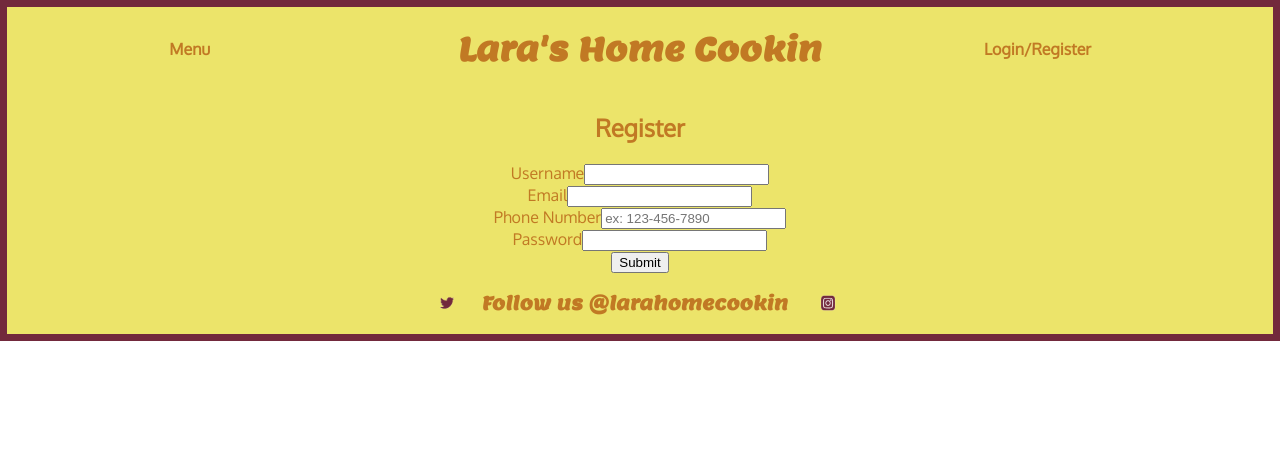
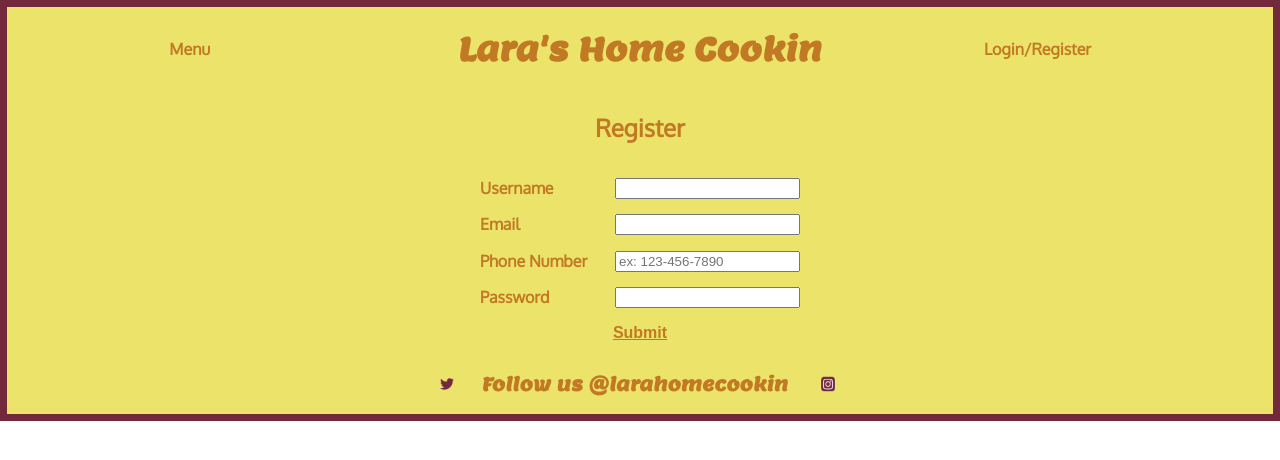
Before and after one commit to corysmith1522/home-cookin, a React (Create React App) app in the folder client/: page /register in a window 1280 px wide. Shown: the top 460 px of the page. Built offline with nearby package versions, Linux system fonts and the light colour scheme.

Commit message:
full register functionality

```diff
--- a/client/src/screens/Register.css
+++ b/client/src/screens/Register.css
@@ -0,0 +1,73 @@
+.Register {
+  display: flex;
+  justify-content: center;
+}
+
+.main-register-box {
+  display: flex;
+  flex-direction: column;
+}
+
+.register-username {
+  display: flex;
+  width: 25vw;
+  justify-content: space-between;
+  padding: 0.75vh 0;
+  margin-bottom: 1%;
+  margin-top: 3%;
+}
+
+.register-label-username {
+  font-weight: bold;
+}
+
+.register-email {
+  display: flex;
+  width: 25vw;
+  justify-content: space-between;
+  padding: 0.75vh 0;
+  margin-bottom: 1%;
+}
+
+.register-label-email {
+  font-weight: bold;
+}
+
+.register-phone-number {
+  display: flex;
+  width: 25vw;
+  justify-content: space-between;
+  padding: 0.75vh 0;
+  margin-bottom: 1%;
+}
+
+.register-label-phone-number {
+  font-weight: bold;
+}
+
+.register-password {
+  display: flex;
+  width: 25vw;
+  justify-content: space-between;
+  padding: 0.75vh 0;
+  margin-bottom: 3%;
+}
+
+.register-label-password {
+  font-weight: bold;
+
+}
+
+.register-submit {
+  display: flex;
+  width: fit-content;
+  border: none;
+  background-color: inherit;
+  cursor: pointer;
+  font-size: 100%;
+  text-decoration-line: underline;
+  color: #c17924;
+  font-weight: bold;
+  margin: 0 auto;
+  margin-bottom: 3%;
+}
--- a/client/src/screens/Register.jsx
+++ b/client/src/screens/Register.jsx
@@ -18,10 +18,12 @@ export default function Register(props) {
   }
 
   return (
+    <div>
       <form className='Register' onSubmit={(e) => {
         e.preventDefault();
         props.handleRegister(formData);
       }}>
+        <div className='main-register-box'>
           <h2 className='register-title'>Register</h2>
           <div className='register-username'>
           <label htmlFor='username' className='register-label-username'>Username</label>
@@ -65,6 +67,8 @@ export default function Register(props) {
             />
           </div>
           <button className='register-submit'>Submit</button>
+        </div>
       </form>
+    </div>
   )
 }
```
Also changed, not shown: 1 other file (tests, documents, lock files or other folders). Lines whose indentation alone changed are shown as unchanged.
